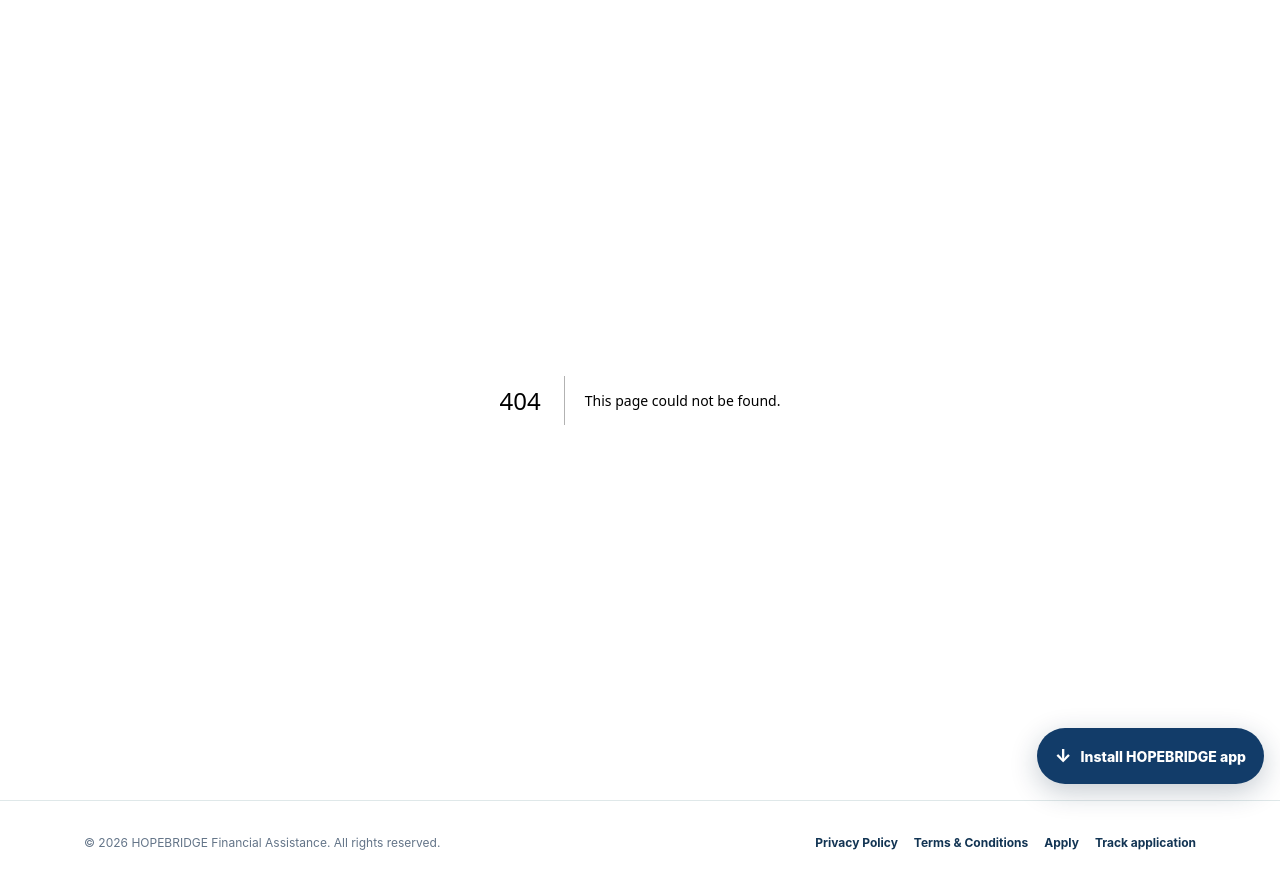
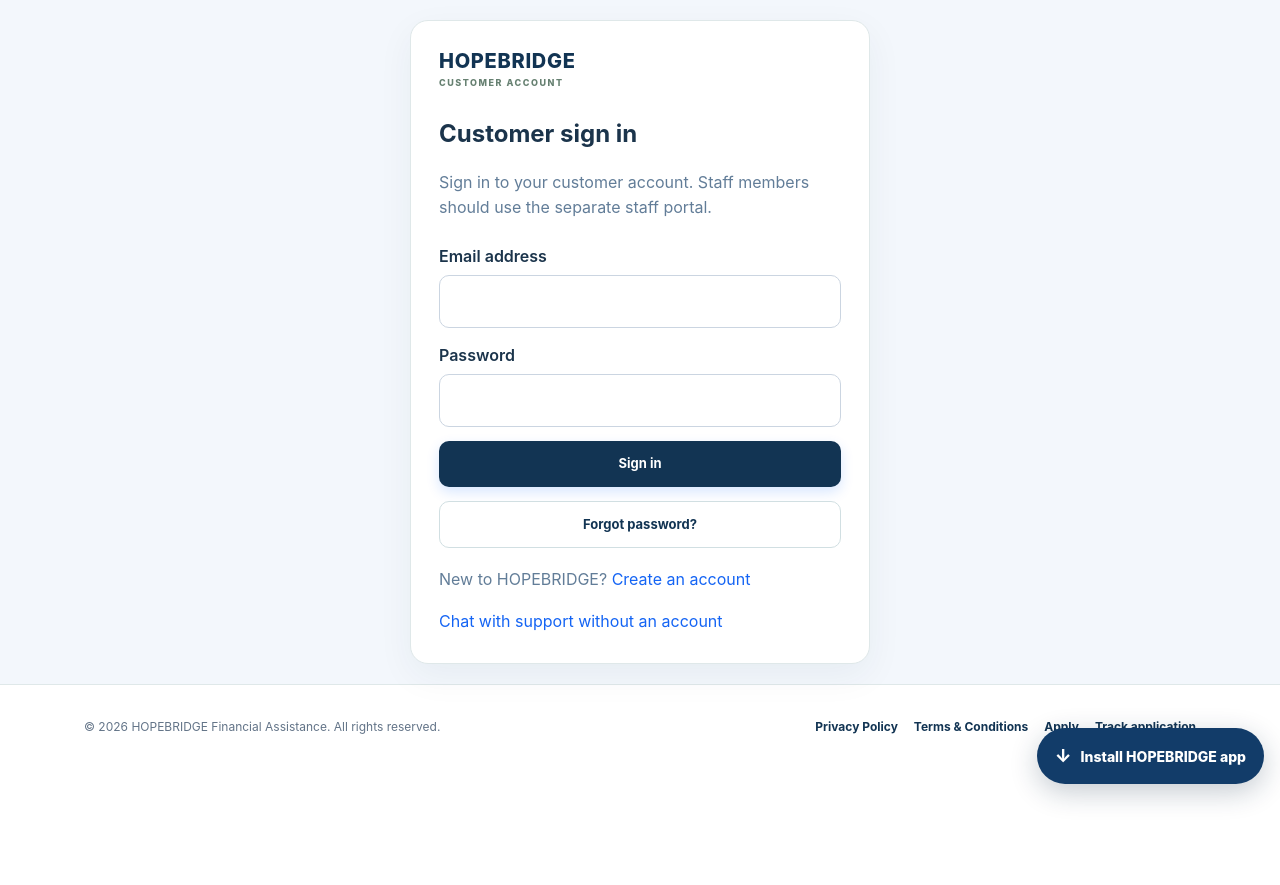
Before and after one commit to agentsarahmitchell56-code/USHopeBridge, a Next.js app: page /account/login in a window 1280 px wide. Before the commit this address had no page. After the commit the page ends 800 px from the top, so only its background shows below. Built offline with nearby package versions, Linux system fonts and the light colour scheme; no server answers.

Commit message:
Add customer account sign-in page

```diff
--- /dev/null
+++ b/app/account/login/page.tsx
@@ -0,0 +1,74 @@
+"use client";
+
+import { FormEvent, useState } from "react";
+import Link from "next/link";
+import { useRouter } from "next/navigation";
+import { supabase } from "../../../lib/supabase";
+
+export default function CustomerLoginPage() {
+  const router = useRouter();
+  const [email, setEmail] = useState("");
+  const [password, setPassword] = useState("");
+  const [busy, setBusy] = useState(false);
+  const [error, setError] = useState("");
+  const [notice, setNotice] = useState("");
+
+  async function submit(event: FormEvent<HTMLFormElement>) {
+    event.preventDefault();
+    if (busy) return;
+    setBusy(true); setError(""); setNotice("");
+    try {
+      const { error: signInError } = await supabase.auth.signInWithPassword({
+        email: email.trim().toLowerCase(), password,
+      });
+      if (signInError) throw signInError;
+      router.replace("/account");
+      router.refresh();
+    } catch (e) {
+      setError(e instanceof Error && /confirm/i.test(e.message)
+        ? "Please confirm your email address before signing in."
+        : "Sign-in failed. Check your email and password, or create an account.");
+    } finally { setBusy(false); }
+  }
+
+  async function resetPassword() {
+    setError(""); setNotice("");
+    const cleanEmail = email.trim().toLowerCase();
+    if (!cleanEmail) { setError("Enter your email address first, then choose Forgot password."); return; }
+    setBusy(true);
+    try {
+      const { error: resetError } = await supabase.auth.resetPasswordForEmail(cleanEmail, {
+        redirectTo: `${window.location.origin}/account/reset-password`,
+      });
+      if (resetError) throw resetError;
+      setNotice("If an account exists for that email, a password reset link will be sent.");
+    } catch {
+      setError("We couldn't request a reset link right now. Please try again later.");
+    } finally { setBusy(false); }
+  }
+
+  return <main style={{ minHeight: "75vh", display: "grid", placeItems: "center", padding: 20, background: "#f3f7fc" }}>
+    <section className="card" style={{ width: "100%", maxWidth: 460, padding: 28 }}>
+      <Link href="/" className="brand">HOPEBRIDGE<span>CUSTOMER ACCOUNT</span></Link>
+      <h1 style={{ marginTop: 26, marginBottom: 8 }}>Customer sign in</h1>
+      <p style={{ color: "#627d98", lineHeight: 1.6 }}>Sign in to your customer account. Staff members should use the separate staff portal.</p>
+      <form onSubmit={submit} style={{ display: "grid", gap: 14, marginTop: 22 }}>
+        <label style={{ display: "grid", gap: 6, fontWeight: 600 }}>Email address
+          <input type="email" value={email} onChange={e => setEmail(e.target.value)} autoComplete="username" required style={fieldStyle} />
+        </label>
+        <label style={{ display: "grid", gap: 6, fontWeight: 600 }}>Password
+          <input type="password" value={password} onChange={e => setPassword(e.target.value)} autoComplete="current-password" required style={fieldStyle} />
+        </label>
+        {error && <p role="alert" style={alertStyle}>{error}</p>}
+        {notice && <p role="status" style={{ ...alertStyle, color: "#155e35", background: "#effaf3", borderColor: "#b7e4c7" }}>{notice}</p>}
+        <button className="btn primary" disabled={busy} type="submit">{busy ? "Signing in…" : "Sign in"}</button>
+        <button className="btn secondary" disabled={busy} type="button" onClick={resetPassword}>Forgot password?</button>
+      </form>
+      <p style={{ marginTop: 18, color: "#627d98" }}>New to HOPEBRIDGE? <Link href="/account/signup" style={{ color: "#1464f4" }}>Create an account</Link></p>
+      <Link href="/chat" style={{ color: "#1464f4" }}>Chat with support without an account</Link>
+    </section>
+  </main>;
+}
+
+const fieldStyle = { width: "100%", boxSizing: "border-box" as const, padding: 12, border: "1px solid #cbd5e1", borderRadius: 10, font: "inherit", background: "white" };
+const alertStyle = { margin: 0, padding: 12, borderRadius: 10, border: "1px solid #fecaca", background: "#fff1f2", color: "#b42318", overflowWrap: "anywhere" as const };
```
